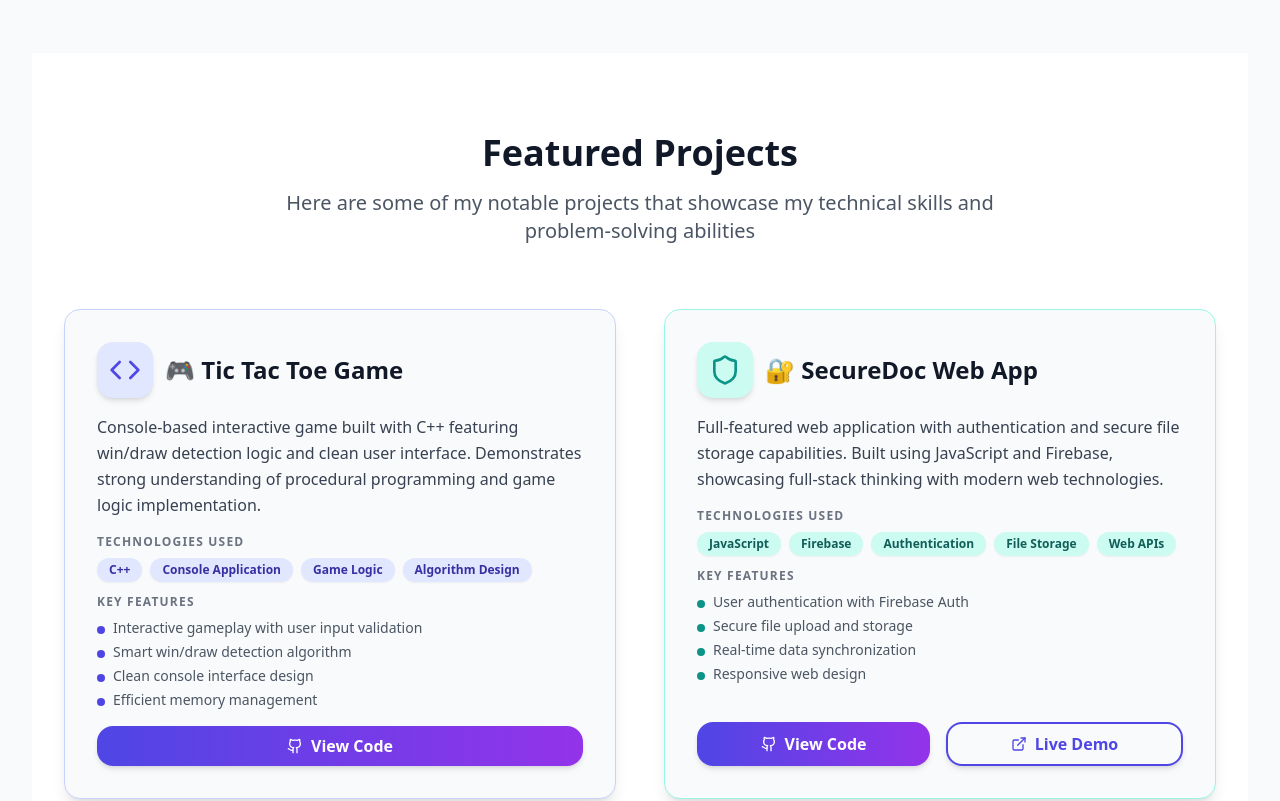
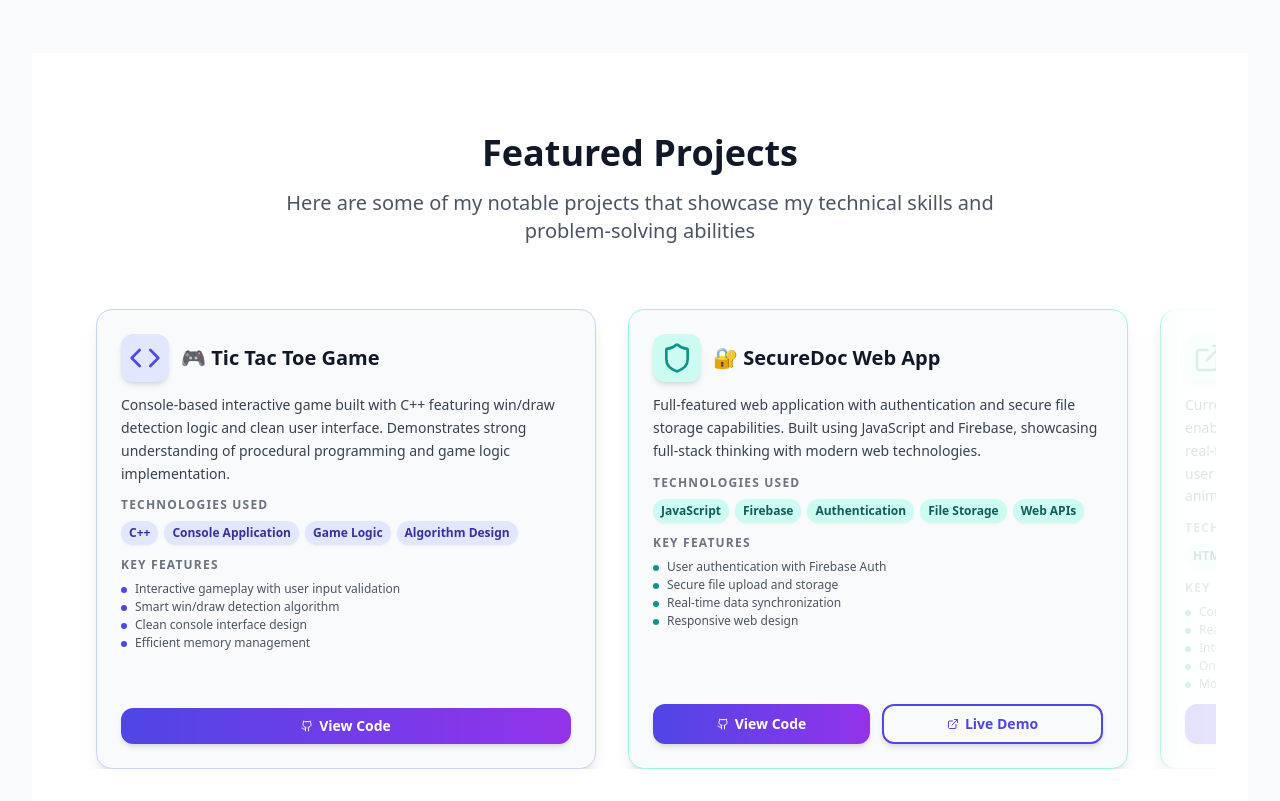
Before and after one commit to somnathbk62/portfolio-website, a React (Vite) app: page / in a window 1280 px wide. Shown: the part 2720-3521 px from the top of the page. Built offline with nearby package versions, Linux system fonts and the light colour scheme.

Commit message:
Featured Projects section

```diff
--- a/src/components/Projects.tsx
+++ b/src/components/Projects.tsx
@@ -1,53 +1,84 @@
-import React from 'react';
-import { Github, ExternalLink, Code, Shield } from 'lucide-react';
+import React, { useEffect, useRef, useState } from "react";
+import { Github, ExternalLink, Code, Shield } from "lucide-react";
 
 const Projects = () => {
+  const [showArrow, setShowArrow] = useState(true);
+  const scrollRef = useRef<HTMLDivElement>(null);
+
+  useEffect(() => {
+    // Hide arrow after 2.5s or on scroll
+    const hideArrow = () => setShowArrow(false);
+    const timer = setTimeout(hideArrow, 2500);
+    const el = scrollRef.current;
+    if (el) el.addEventListener("scroll", hideArrow, { once: true });
+    return () => {
+      clearTimeout(timer);
+      if (el) el.removeEventListener("scroll", hideArrow);
+    };
+  }, []);
+
   const projects = [
     {
       title: "🎮 Tic Tac Toe Game",
-      description: "Console-based interactive game built with C++ featuring win/draw detection logic and clean user interface. Demonstrates strong understanding of procedural programming and game logic implementation.",
-      technologies: ["C++", "Console Application", "Game Logic", "Algorithm Design"],
+      description:
+        "Console-based interactive game built with C++ featuring win/draw detection logic and clean user interface. Demonstrates strong understanding of procedural programming and game logic implementation.",
+      technologies: [
+        "C++",
+        "Console Application",
+        "Game Logic",
+        "Algorithm Design",
+      ],
       features: [
         "Interactive gameplay with user input validation",
         "Smart win/draw detection algorithm",
         "Clean console interface design",
-        "Efficient memory management"
+        "Efficient memory management",
       ],
       icon: <Code className="w-8 h-8" />,
       color: "indigo",
-      github: "https://github.com/somnathbk62/projects/tree/main/tic-tac-toe-game"
+      github:
+        "https://github.com/somnathbk62/projects/tree/main/tic-tac-toe-game",
     },
     {
       title: "🔐 SecureDoc Web App",
-      description: "Full-featured web application with authentication and secure file storage capabilities. Built using JavaScript and Firebase, showcasing full-stack thinking with modern web technologies.",
-      technologies: ["JavaScript", "Firebase", "Authentication", "File Storage", "Web APIs"],
+      description:
+        "Full-featured web application with authentication and secure file storage capabilities. Built using JavaScript and Firebase, showcasing full-stack thinking with modern web technologies.",
+      technologies: [
+        "JavaScript",
+        "Firebase",
+        "Authentication",
+        "File Storage",
+        "Web APIs",
+      ],
       features: [
         "User authentication with Firebase Auth",
         "Secure file upload and storage",
         "Real-time data synchronization",
-        "Responsive web design"
+        "Responsive web design",
       ],
       icon: <Shield className="w-8 h-8" />,
       color: "teal",
       github: "https://github.com/somnathbk62/projects/tree/main/securedocs",
-      demo: "https://securefileshub.netlify.app/"
+      demo: "https://securefileshub.netlify.app/",
     },
     {
       title: "💱 Currency Converter",
-      description: "Currency Converter is a modern, web-based application that enables users to convert between over 150 world currencies using real-time exchange rates. The project is designed with a focus on user experience, featuring a clean, responsive interface and smooth animations.",
+      description:
+        "Currency Converter is a modern, web-based application that enables users to convert between over 150 world currencies using real-time exchange rates. The project is designed with a focus on user experience, featuring a clean, responsive interface and smooth animations.",
       technologies: ["HTML", "CSS", "JavaScript", "open.er-api.com"],
       features: [
         "Convert between 150+ global currencies.",
         "Real-time exchange rates powered by open.er-api.com.",
         "Intuitive, user-friendly UI with responsive design for all devices.",
         "One-click currency swap functionality.",
-        "Modern look and feel, inspired by current web design trends."
+        "Modern look and feel, inspired by current web design trends.",
       ],
       icon: <ExternalLink className="w-8 h-8" />,
       color: "teal",
-      github: "https://github.com/somnathbk62/projects/tree/main/currency-converter",
-      demo: "https://global-exchange.netlify.app/"
-    }
+      github:
+        "https://github.com/somnathbk62/projects/tree/main/currency-converter",
+      demo: "https://global-exchange.netlify.app/",
+    },
   ];
 
   const getColorClasses = (color: string) => {
@@ -57,55 +88,63 @@ const Projects = () => {
         text: "text-indigo-800 dark:text-indigo-200",
         icon: "text-indigo-600 dark:text-indigo-400",
         button: "bg-indigo-600 hover:bg-indigo-700",
-        border: "border-indigo-200 dark:border-indigo-800"
+        border: "border-indigo-200 dark:border-indigo-800",
       },
       teal: {
         bg: "bg-teal-100 dark:bg-teal-900",
         text: "text-teal-800 dark:text-teal-200",
         icon: "text-teal-600 dark:text-teal-400",
         button: "bg-teal-600 hover:bg-teal-700",
-        border: "border-teal-200 dark:border-teal-800"
-      }
+        border: "border-teal-200 dark:border-teal-800",
+      },
     };
     return colorMap[color as keyof typeof colorMap];
   };
 
   return (
-    <div className="py-20 bg-white dark:bg-gray-800">
-      <div className="max-w-7xl mx-auto px-4 sm:px-6 lg:px-8">
+    <div className="py-20 bg-white dark:bg-gray-800 relative">
+      <div className="max-w-7xl mx-auto px-4 sm:px-6 lg:px-8 relative">
         <div className="text-center mb-16">
           <h2 className="text-4xl font-bold text-gray-900 dark:text-white mb-4">
             Featured Projects
           </h2>
           <p className="text-xl text-gray-600 dark:text-gray-400 max-w-3xl mx-auto">
-            Here are some of my notable projects that showcase my technical skills and problem-solving abilities
+            Here are some of my notable projects that showcase my technical
+            skills and problem-solving abilities
           </p>
         </div>
 
-        <div className="grid grid-cols-1 lg:grid-cols-2 gap-12">
+        {/* Horizontal Scroll Container */}
+        <div className="relative">
+          <div
+            ref={scrollRef}
+            className="overflow-x-auto scrollbar-hide"
+            style={{ WebkitOverflowScrolling: "touch" }}
+          >
+            <div className="flex gap-8 px-4 md:px-8 snap-x snap-mandatory scroll-smooth w-max">
               {projects.map((project, index) => {
                 const colors = getColorClasses(project.color);
                 return (
                   <div
                     key={index}
-                className={`bg-gray-50 dark:bg-gray-900 p-8 rounded-2xl shadow-lg hover:shadow-xl transition-all duration-300 transform hover:-translate-y-2 border ${colors.border} fade-in-up flex flex-col justify-between`}
+                    className={`w-[calc((100vw-2rem-2rem-2rem)/2)] max-w-[500px] min-w-[320px] flex-shrink-0 bg-gray-50 dark:bg-gray-900 p-6 rounded-2xl shadow-lg hover:shadow-xl transition-all duration-300 transform hover:-translate-y-2 border ${colors.border} fade-in-up flex flex-col justify-between snap-start`}
                     style={{ animationDelay: `${index * 0.1}s` }}
                   >
                     {/* Project Header */}
                     <div>
-                  <div className="flex items-center mb-4">
-                    <div className={`w-14 h-14 ${colors.bg} rounded-2xl flex items-center justify-center mr-3 shadow-md transition-transform duration-300`}>
-                      <div className={colors.icon}>
-                        {project.icon}
+                      <div className="flex items-center mb-3">
+                        <div
+                          className={`w-12 h-12 ${colors.bg} rounded-xl flex items-center justify-center mr-3 shadow-md transition-transform duration-300`}
+                        >
+                          <div className={colors.icon}>{project.icon}</div>
                         </div>
-                    </div>
-                    <h3 className="text-2xl font-bold text-gray-900 dark:text-white">
+                        <h3 className="text-xl font-bold text-gray-900 dark:text-white">
                           {project.title}
                         </h3>
                       </div>
 
                       {/* Project Description */}
-                  <p className="text-gray-700 dark:text-gray-300 mb-4 leading-relaxed font-medium">
+                      <p className="text-gray-700 dark:text-gray-300 mb-3 leading-relaxed text-sm">
                         {project.description}
                       </p>
 
@@ -114,23 +153,30 @@ const Projects = () => {
                         <h4 className="text-xs font-semibold text-gray-500 dark:text-gray-400 mb-2 uppercase tracking-widest">
                           Technologies Used
                         </h4>
-                    <div className="flex flex-wrap gap-2">
+                        <div className="flex flex-wrap gap-1.5">
                           {project.technologies.map((tech, techIndex) => (
-                        <span key={techIndex} className={`px-3 py-1 ${colors.bg} ${colors.text} rounded-full text-xs font-semibold shadow-sm`}> {tech} </span>
+                            <span
+                              key={techIndex}
+                              className={`px-2 py-1 ${colors.bg} ${colors.text} rounded-full text-xs font-semibold shadow-sm`}
+                            >
+                              {tech}
+                            </span>
                           ))}
                         </div>
                       </div>
 
                       {/* Features */}
-                  <div className="mb-4">
+                      <div className="mb-3">
                         <h4 className="text-xs font-semibold text-gray-500 dark:text-gray-400 mb-2 uppercase tracking-widest">
                           Key Features
                         </h4>
-                    <ul className="space-y-1">
+                        <ul className="space-y-0.5">
                           {project.features.map((feature, featureIndex) => (
                             <li key={featureIndex} className="flex items-start">
-                          <span className={`w-2 h-2 mt-2 mr-2 rounded-full inline-block ${colors.button}`}></span>
-                          <span className="text-gray-600 dark:text-gray-300 text-sm font-normal">
+                              <span
+                                className={`w-1.5 h-1.5 mt-1.5 mr-2 rounded-full inline-block ${colors.button}`}
+                              ></span>
+                              <span className="text-gray-600 dark:text-gray-300 text-xs font-normal">
                                 {feature}
                               </span>
                             </li>
@@ -140,14 +186,14 @@ const Projects = () => {
                     </div>
 
                     {/* Action Buttons */}
-                <div className="flex gap-4 mt-auto">
+                    <div className="flex gap-3 mt-auto">
                       <a
                         href={project.github}
                         target="_blank"
                         rel="noopener noreferrer"
-                    className={`flex-1 bg-gradient-to-r from-indigo-600 to-purple-600 text-white px-4 py-2 rounded-2xl font-semibold transition-all duration-200 flex items-center justify-center shadow-md hover:scale-105 hover:shadow-lg focus:outline-none focus:ring-2 focus:ring-indigo-400`}
+                        className={`flex-1 bg-gradient-to-r from-indigo-600 to-purple-600 text-white px-3 py-2 rounded-xl font-semibold transition-all duration-200 flex items-center justify-center shadow-md hover:scale-105 hover:shadow-lg focus:outline-none focus:ring-2 focus:ring-indigo-400 text-sm`}
                       >
-                    <Github className="w-4 h-4 mr-2" />
+                        <Github className="w-3 h-3 mr-1.5" />
                         View Code
                       </a>
                       {project.demo && (
@@ -155,9 +201,9 @@ const Projects = () => {
                           href={project.demo}
                           target="_blank"
                           rel="noopener noreferrer"
-                      className="flex-1 border-2 border-indigo-600 text-indigo-600 dark:text-indigo-400 dark:border-indigo-400 px-4 py-2 rounded-2xl font-semibold hover:bg-indigo-600 hover:text-white dark:hover:bg-indigo-600 dark:hover:text-white transition-all duration-200 flex items-center justify-center shadow-md hover:scale-105 hover:shadow-lg focus:outline-none focus:ring-2 focus:ring-teal-400"
+                          className="flex-1 border-2 border-indigo-600 text-indigo-600 dark:text-indigo-400 dark:border-indigo-400 px-3 py-2 rounded-xl font-semibold hover:bg-indigo-600 hover:text-white dark:hover:bg-indigo-600 dark:hover:text-white transition-all duration-200 flex items-center justify-center shadow-md hover:scale-105 hover:shadow-lg focus:outline-none focus:ring-2 focus:ring-teal-400 text-sm"
                         >
-                      <ExternalLink className="w-4 h-4 mr-2" />
+                          <ExternalLink className="w-3 h-3 mr-1.5" />
                           Live Demo
                         </a>
                       )}
@@ -165,6 +211,18 @@ const Projects = () => {
                   </div>
                 );
               })}
+            </div>
+            {/* Gradient overlay right edge */}
+            <div className="pointer-events-none absolute top-0 right-0 h-full w-16 z-10" style={{background: "linear-gradient(to left, rgba(255,255,255,0.85) 60%, rgba(255,255,255,0))"}} />
+            {/* Animated right arrow cue */}
+            {showArrow && (
+              <div className="pointer-events-none absolute top-1/2 right-6 z-20 -translate-y-1/2 flex items-center">
+                <svg className="animate-bounce-x" width="32" height="32" viewBox="0 0 24 24" fill="none" stroke="#6366f1" strokeWidth="2.5" strokeLinecap="round" strokeLinejoin="round">
+                  <polyline points="9 18 15 12 9 6" />
+                </svg>
+              </div>
+            )}
+          </div>
         </div>
 
         {/* Call to Action */}
@@ -174,8 +232,9 @@ const Projects = () => {
               Interested in My Work?
             </h3>
             <p className="text-gray-600 dark:text-gray-400 mb-6 max-w-2xl mx-auto">
-              These projects represent my journey in web development and programming.
-              I'm always working on new projects and learning new technologies.
+              These projects represent my journey in web development and
+              programming. I'm always working on new projects and learning new
+              technologies.
             </p>
             <a
               href="https://github.com/somnathbk62"
@@ -190,16 +249,16 @@ const Projects = () => {
         </div>
       </div>
 
-      {/* Add custom scrollbar and fade-in animation styles */}
-      <style dangerouslySetInnerHTML={{__html: `
-        .custom-scrollbar-horizontal::-webkit-scrollbar {
-          height: 5px;
-          background: transparent;
+      {/* Add custom scrollbar, fade-in animation, and arrow bounce styles */}
+      <style
+        dangerouslySetInnerHTML={{
+          __html: `
+          .scrollbar-hide {
+            -ms-overflow-style: none;
+            scrollbar-width: none;
           }
-        .custom-scrollbar-horizontal::-webkit-scrollbar-thumb {
-          background: linear-gradient(90deg, #6366f1 0%, #14b8a6 100%);
-          border-radius: 8px;
-          opacity: 0.7;
+          .scrollbar-hide::-webkit-scrollbar {
+            display: none;
           }
           .fade-in-up {
             opacity: 0;
@@ -212,10 +271,20 @@ const Projects = () => {
               transform: none;
             }
           }
-        .hover\:border-gradient:hover {
+          .hover\\:border-gradient:hover {
             border-image: linear-gradient(90deg, #6366f1 0%, #14b8a6 100%) 1;
           }
-      `}} />
+          @keyframes bounceX {
+            0%, 100% { transform: translateX(0); opacity: 1; }
+            30% { transform: translateX(12px); opacity: 1; }
+            80% { opacity: 0.7; }
+          }
+          .animate-bounce-x {
+            animation: bounceX 1.2s cubic-bezier(.4,0,.6,1) infinite;
+          }
+        `,
+        }}
+      />
     </div>
   );
 };
```
Lines whose indentation alone changed are shown as unchanged.
